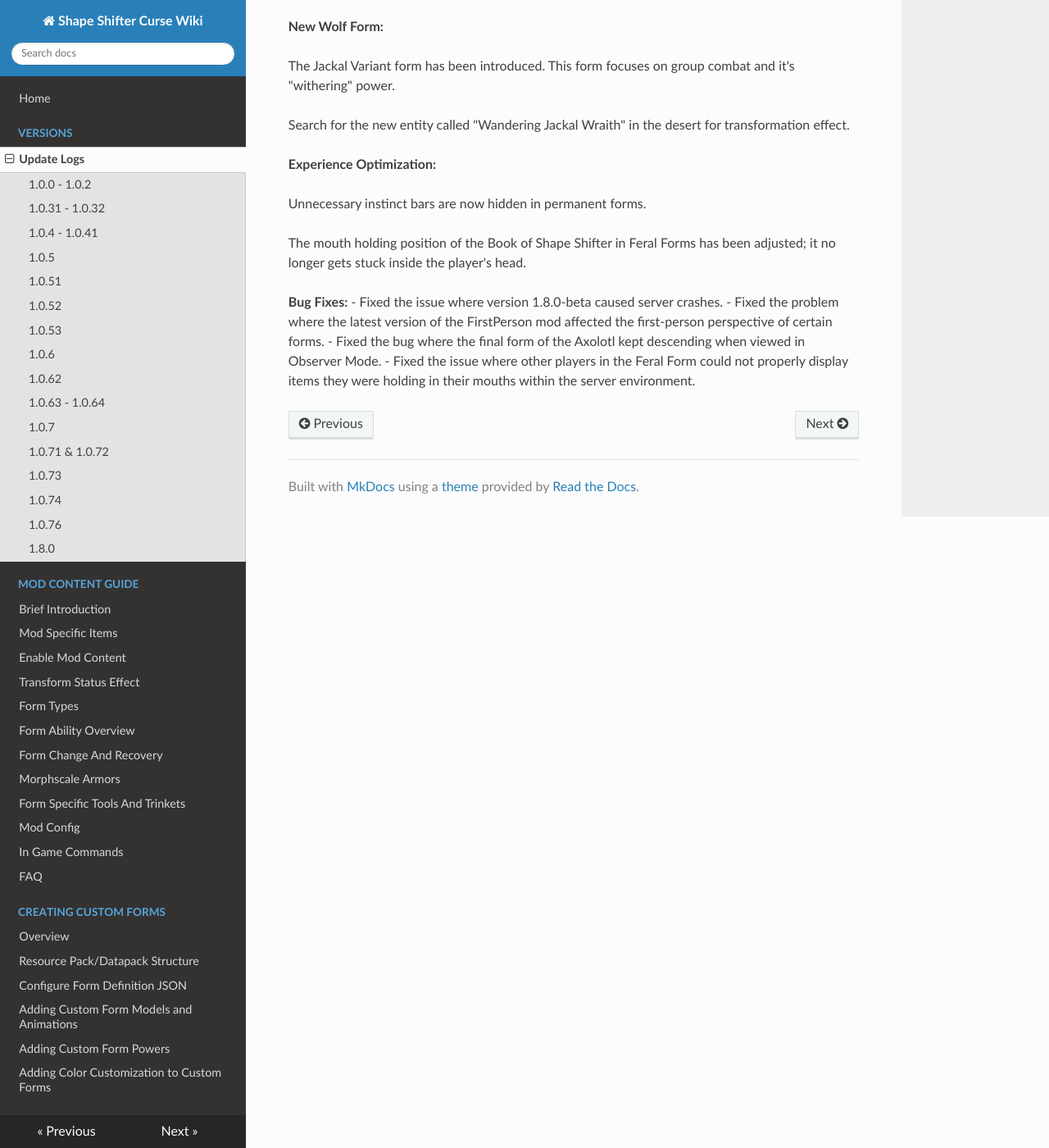
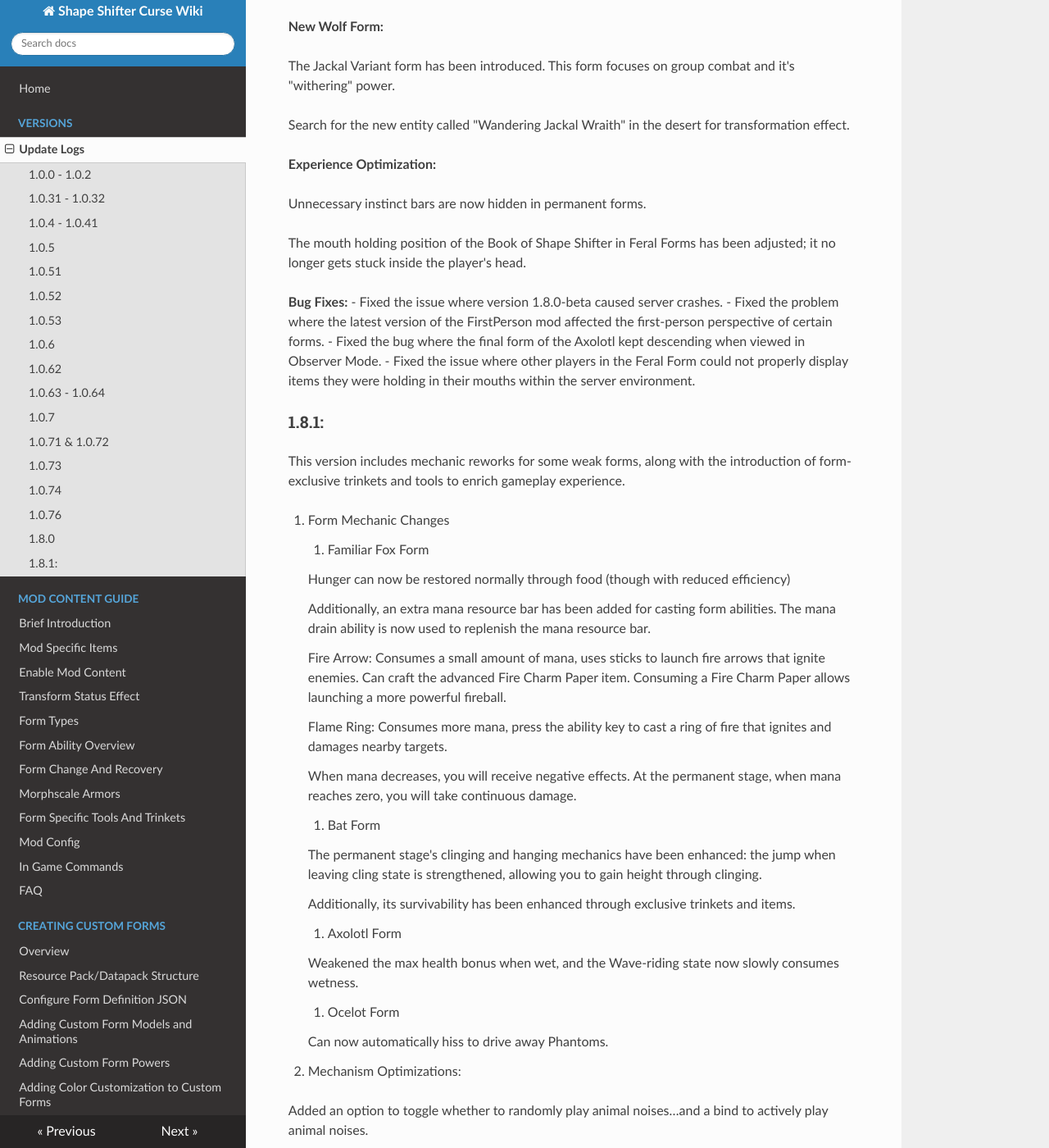
Before and after one commit to onixary/ssc_wiki_en, an MkDocs documentation site: the page built from docs/update_log/update_log.md, in a window 1280 px wide and 1400 px high, scrolled down 6809 px. Shown: the whole window at 82% size. Built offline with MkDocs 1.6.1, drawn with Linux system fonts in a browser that asks for light colours; nearby versions of some CDN libraries; some of the changed text lies outside the part shown.

Commit message:
update log 1.8.1

```diff
--- a/docs/update_log/update_log.md
+++ b/docs/update_log/update_log.md
@@ -281,3 +281,53 @@ The mouth holding position of the Book of Shape Shifter in Feral Forms has been
 - Fixed the problem where the latest version of the FirstPerson mod affected the first-person perspective of certain forms.
 - Fixed the bug where the final form of the Axolotl kept descending when viewed in Observer Mode.
 - Fixed the issue where other players in the Feral Form could not properly display items they were holding in their mouths within the server environment.
+
+### 1.8.1:
+
+This version includes mechanic reworks for some weak forms, along with the introduction of form-exclusive trinkets and tools to enrich gameplay experience.
+
+1. Form Mechanic Changes
+
+    1. Familiar Fox Form
+
+       Hunger can now be restored normally through food (though with reduced efficiency)
+
+       Additionally, an extra mana resource bar has been added for casting form abilities. The mana drain ability is now used to replenish the mana resource bar.
+
+       Fire Arrow: Consumes a small amount of mana, uses sticks to launch fire arrows that ignite enemies. Can craft the advanced Fire Charm Paper item. Consuming a Fire Charm Paper allows launching a more powerful fireball.
+
+       Flame Ring: Consumes more mana, press the ability key to cast a ring of fire that ignites and damages nearby targets.
+
+       When mana decreases, you will receive negative effects. At the permanent stage, when mana reaches zero, you will take continuous damage.
+
+    2. Bat Form
+
+       The permanent stage's clinging and hanging mechanics have been enhanced: the jump when leaving cling state is strengthened, allowing you to gain height through clinging.
+
+       Additionally, its survivability has been enhanced through exclusive trinkets and items.
+
+    3. Axolotl Form
+
+       Weakened the max health bonus when wet, and the Wave-riding state now slowly consumes wetness.
+
+    4. Ocelot Form
+
+       Can now automatically hiss to drive away Phantoms.
+
+2. Mechanism Optimizations:
+
+   Added an option to toggle whether to randomly play animal noises…and a bind to actively play animal noises.
+
+   For Ocelot Form, added a bind to toggle sneak edge protection to optimize feel.
+
+   Some forms' entity glowing effects will now be hidden when F1 is enabled, making it easier to take screenshots.
+
+   Reduced movement speed and damage of wild Jackal Wraith.
+
+3. Exclusive trinkets and Tools
+
+   Please see the mod wiki page.
+
+4. Bug Fixes
+
+   Fixed a bug where jumping on a bed during transformation animation would launch you into the air.
```
